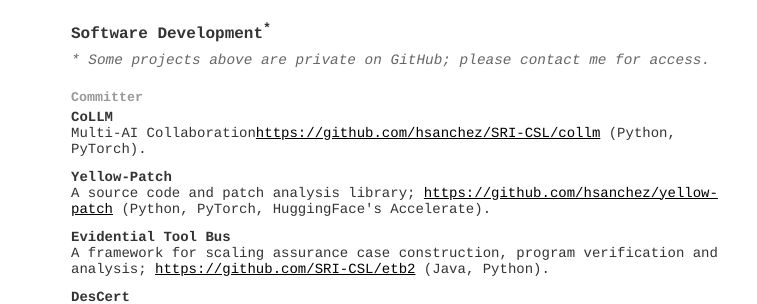
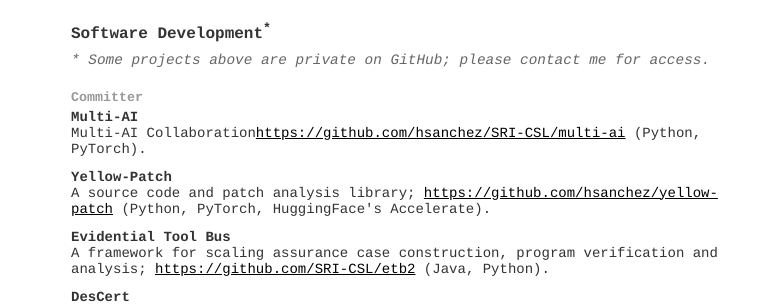
Before and after one commit to hsanchez/hsanchez.github.io, a Jekyll site: the page built from posts/notes/_posts/2017-02-01-cv.md, in a window 1280 px wide and 900 px high, scrolled down 5680 px. Shown: the part 151-455 px from the top of the window, without its empty margins (239-996 px from the left). Built offline with Jekyll 4.4.1, drawn with Linux system fonts in a browser that asks for light colours.

Commit message:
multi AI

```diff
--- a/posts/notes/_posts/2017-02-01-cv.md
+++ b/posts/notes/_posts/2017-02-01-cv.md
@@ -682,8 +682,8 @@
   <div class="subheading">Committer</div>
   <div class="entry">
     <div class="item">
-      <span class="bold">CoLLM</span><br />
-      <span class="deemph">Multi-AI Collaboration<a href="https://github.com/hsanchez/SRI-CSL/collm">https://github.com/hsanchez/SRI-CSL/collm</a> (Python, PyTorch).</span>
+      <span class="bold">Multi-AI</span><br />
+      <span class="deemph">Multi-AI Collaboration<a href="https://github.com/hsanchez/SRI-CSL/multi-ai">https://github.com/hsanchez/SRI-CSL/multi-ai</a> (Python, PyTorch).</span>
     </div>
   </div>
   <div class="entry">
```
